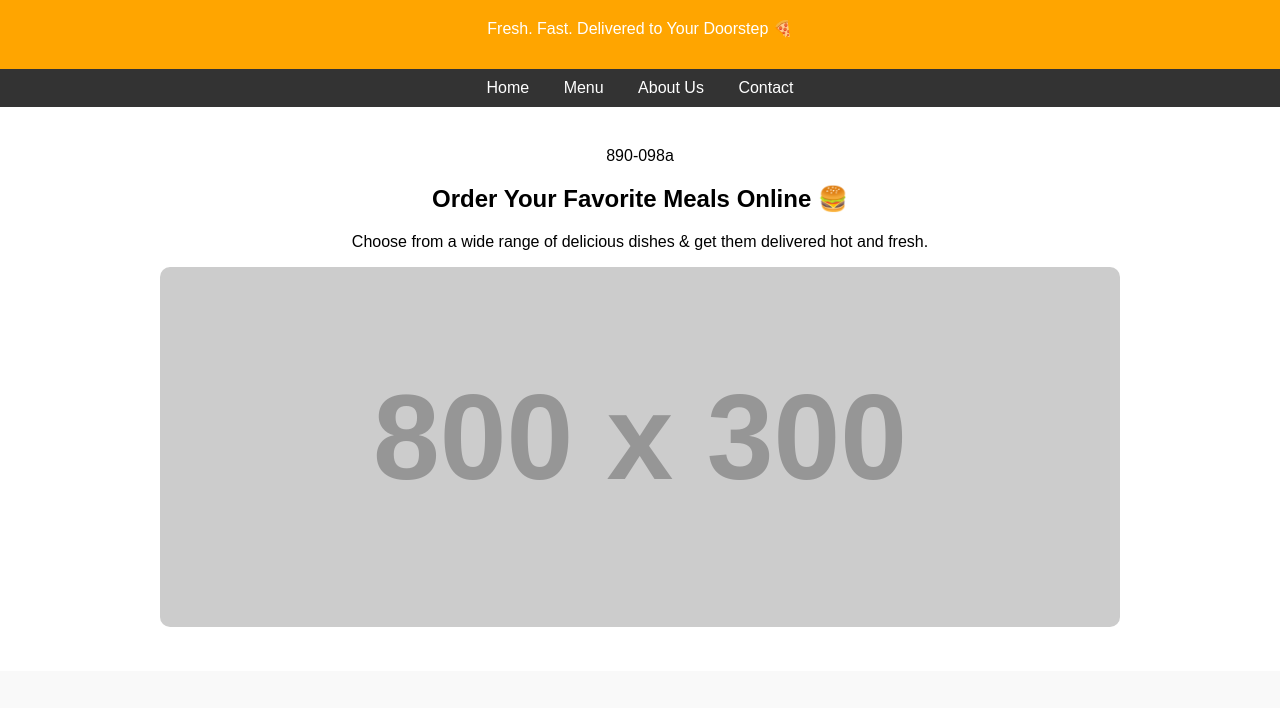
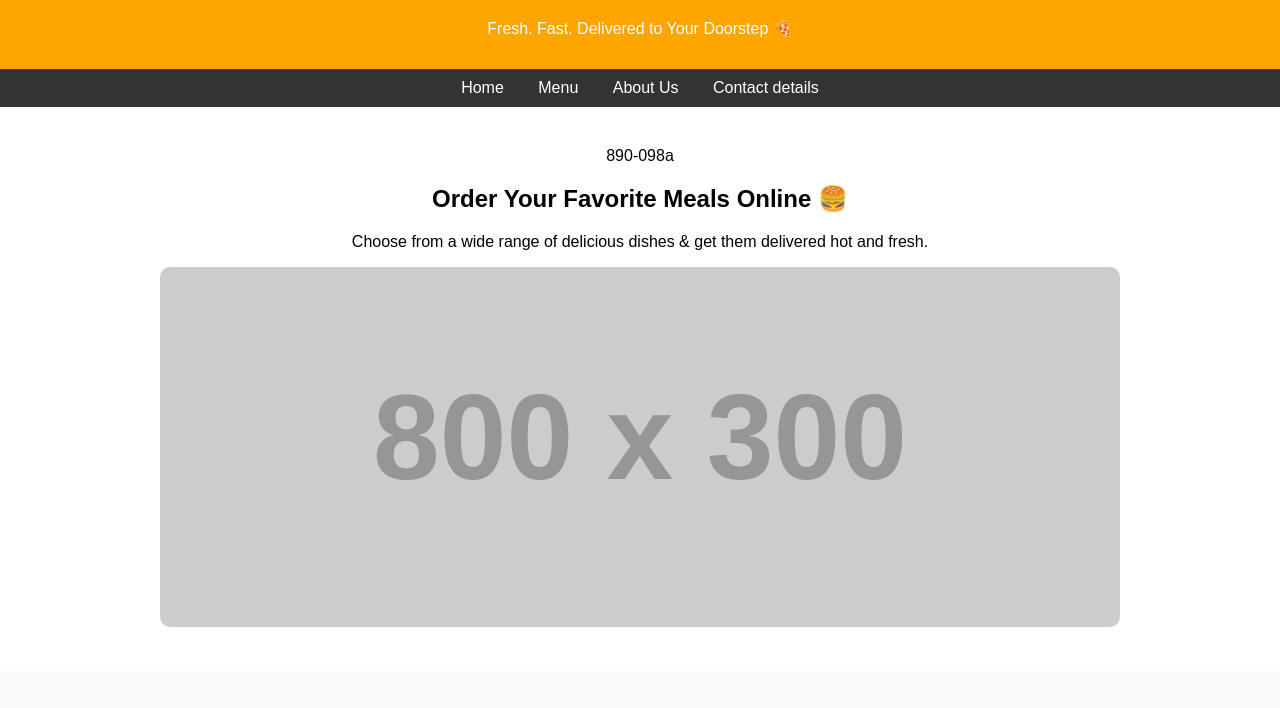
Before and after one commit to nagux7/My-First-Repo, a plain HTML site: page index.html in a window 1280 px wide. Shown: the part 76-784 px from the top of the page. Drawn offline with Linux system fonts and the light colour scheme; placeholder pictures from the web are drawn by us.

Commit message:
Update index.html

```diff
--- a/index.html
+++ b/index.html
@@ -18,7 +18,7 @@
         <a href="#home" style="color: white; text-decoration: none; margin: 0 15px;">Home</a>
         <a href="#menu" style="color: white; text-decoration: none; margin: 0 15px;">Menu</a>
         <a href="#about" style="color: white; text-decoration: none; margin: 0 15px;">About Us</a>
-        <a href="#contact" style="color: white; text-decoration: none; margin: 0 15px;">Contact</a>
+        <a href="#contact" style="color: white; text-decoration: none; margin: 0 15px;">Contact details</a>
     </nav>
 
     <!-- Hero Banner -->
```
